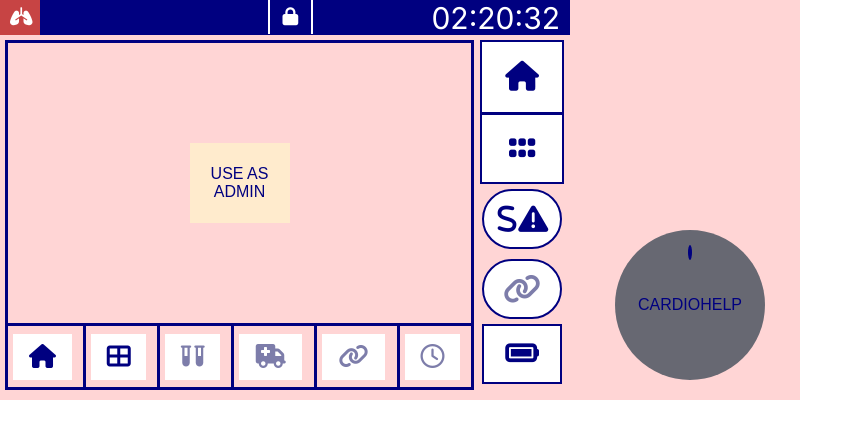
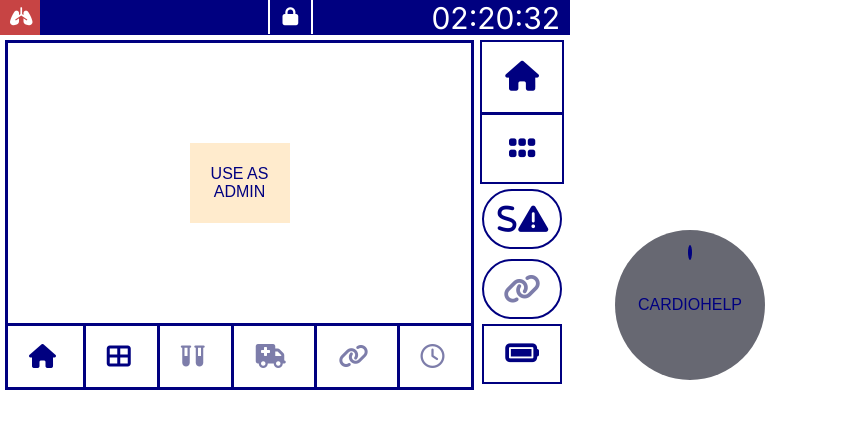
Before and after one commit to magizee/lex-ecmo-gui, a Flask app: page / in a window 1280 px wide. Shown: the top 439 px of the page, without its empty margins (0-863 px from the left). Run offline with Flask 3, Linux system fonts and the light colour scheme.

Commit message:
remove red backg

```diff
--- a/templates/home.html
+++ b/templates/home.html
@@ -91,7 +91,7 @@
         </div>
         <div class="time" id="current-time"></div>
     </div>
-    <div style="position:absolute; top:0; left:0; width:800px; height:400px; background-color:rgba(255, 0, 0, 0.163); z-index:-1;"></div>
+    <!-- <div style="position:absolute; top:0; left:0; width:800px; height:400px; background-color:rgba(255, 0, 0, 0.163); z-index:-1;"></div> -->
 
     <div class="content">
         <div class="container">
```
